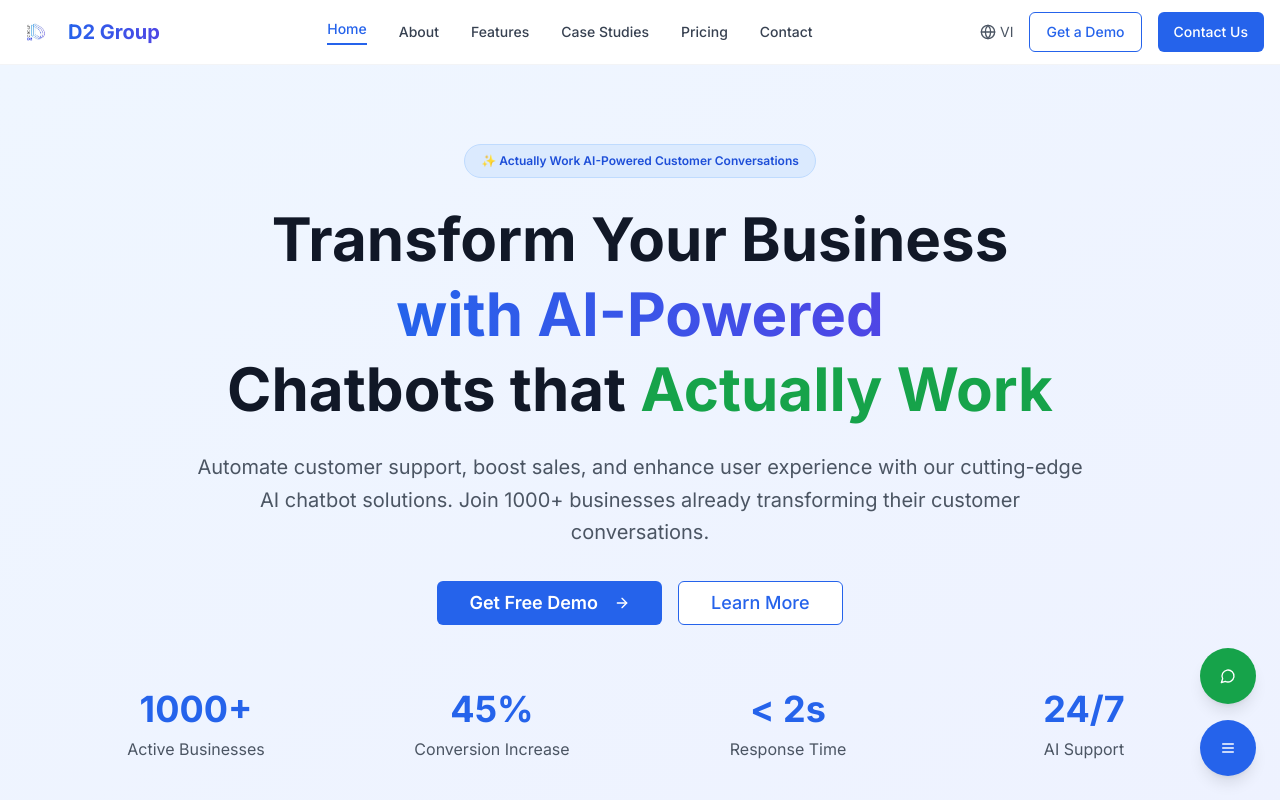
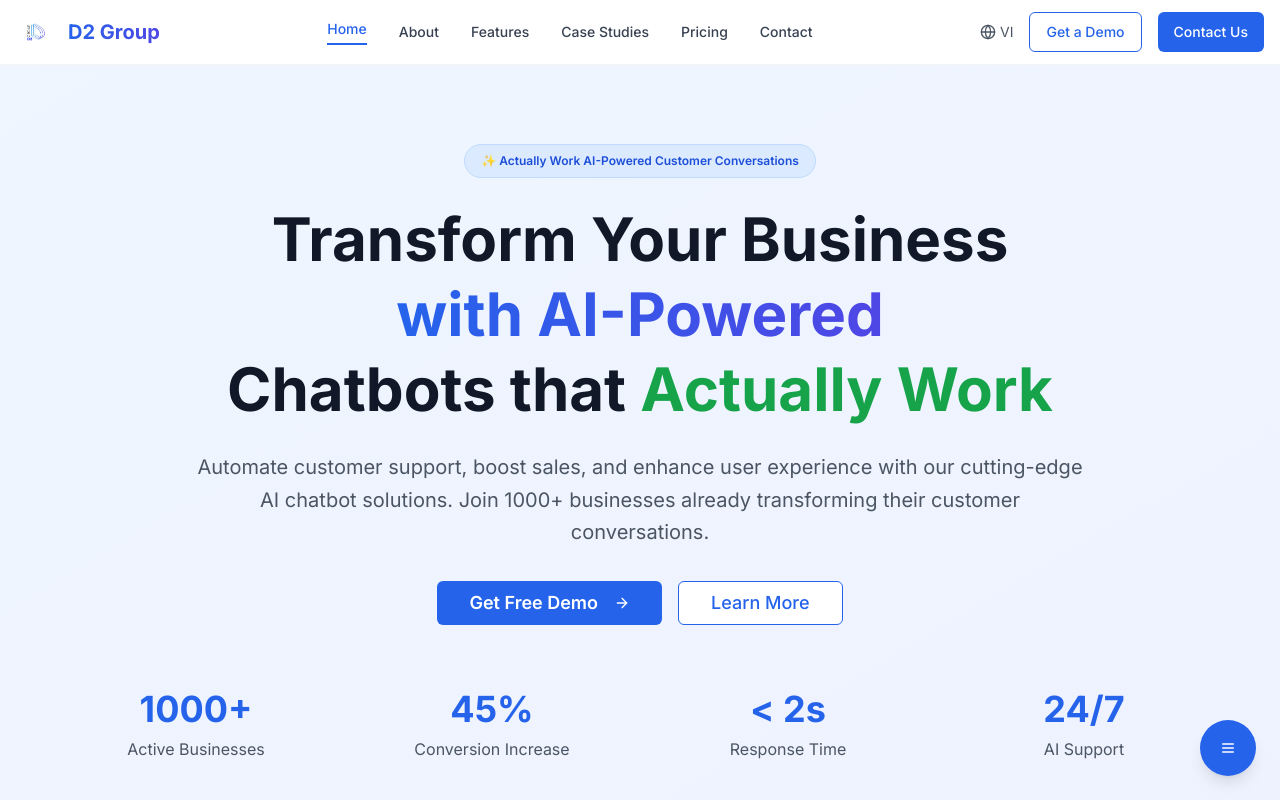
Before and after one commit to dungcam16/d2group-website, a React (Vite) app: page / in a window 1280 px wide. Shown: the top 800 px of the page. Built offline with nearby package versions, Linux system fonts and the light colour scheme.

Commit message:
Fix: Button positioning and Chatwoot icon
Move the original button to the left of the Chatwoot button and display the Chatwoot icon directly.

```diff
--- a/src/components/ChatbotButton.tsx
+++ b/src/components/ChatbotButton.tsx
@@ -4,9 +4,9 @@ import PlatformChatButton from "./PlatformChatButton";
 
 const ChatbotButton = () => {
   return (
-    <div className="fixed bottom-6 right-6 z-[9999] flex flex-col gap-4">
+    <div className="fixed bottom-6 right-6 z-[9999] flex flex-row gap-4 items-end">
+      <PlatformChatButton />
       <WebsiteChatButton />
-      <PlatformChatButton />
     </div>
   );
 };
--- a/src/components/WebsiteChatButton.tsx
+++ b/src/components/WebsiteChatButton.tsx
@@ -1,53 +1,16 @@
 
-import { MessageCircle } from "lucide-react";
-import { Button } from "@/components/ui/button";
-import { useState, useEffect } from "react";
+import { useEffect } from "react";
 
 const WebsiteChatButton = () => {
-  const [isChatwootLoaded, setIsChatwootLoaded] = useState(false);
+  useEffect(() => {
+    // Load Chatwoot immediately when component mounts
+    if (!(window as any).chatwootSDK) {
+      console.log('Loading Chatwoot widget automatically');
 
-  useEffect(() => {
-    // Lắng nghe sự kiện từ Chatwoot
-    const handleChatwootEvents = (event: MessageEvent) => {
-      if (event.origin !== 'https://chatwoot.d2group.co') return;
-
-      if (event.data.type === 'chatwoot:closed') {
-        console.log('Chatwoot chat closed, showing original button');
-        setIsChatwootLoaded(false);
-
-        // Xóa Chatwoot script và reset
-        const existingScript = document.querySelector('script[src*="chatwoot"]');
-        if (existingScript) {
-          existingScript.remove();
-        }
-
-        // Reset window objects
-        delete (window as any).chatwootSDK;
-        delete (window as any).chatwootSettings;
-        delete (window as any).$chatwoot;
-
-        // Xóa Chatwoot elements
-        const chatwootContainer = document.querySelector('#chatwoot_live_chat_widget');
-        if (chatwootContainer) {
-          chatwootContainer.remove();
-        }
-      }
-    };
-
-    window.addEventListener('message', handleChatwootEvents);
-
-    return () => {
-      window.removeEventListener('message', handleChatwootEvents);
-    };
-  }, []);
-
-  const handleWebsiteChat = () => {
-    console.log('Loading Chatwoot widget');
-
-    // Set up Chatwoot settings với expanded_bubble
+      // Set up Chatwoot settings
       (window as any).chatwootSettings = {
         "position": "right",
-      "type": "expanded_bubble",
+        "type": "standard",
         "launcherTitle": "Chat with us"
       };
 
@@ -63,29 +26,14 @@ const WebsiteChatButton = () => {
           websiteToken: 'SDf9hw3hrgQP5Sd3brUkQ6ua',
           baseUrl: BASE_URL
         });
-
-      // Ẩn button gốc sau khi load
-      setIsChatwootLoaded(true);
       };
 
       document.head.appendChild(script);
-  };
+    }
+  }, []);
 
-  // Ẩn button nếu Chatwoot đã được load
-  if (isChatwootLoaded) {
+  // This component doesn't render anything visible since Chatwoot shows its own button
   return null;
-  }
-
-  return (
-    <Button
-      onClick={handleWebsiteChat}
-      className="h-14 w-14 rounded-full bg-green-600 hover:bg-green-700 shadow-lg hover:shadow-xl transition-all duration-300 hover:scale-110"
-      size="icon"
-      aria-label="Chat trực tiếp website"
-    >
-      <MessageCircle className="h-6 w-6 text-white" />
-    </Button>
-  );
 };
 
 export default WebsiteChatButton;
```
Lines whose indentation alone changed are shown as unchanged.
